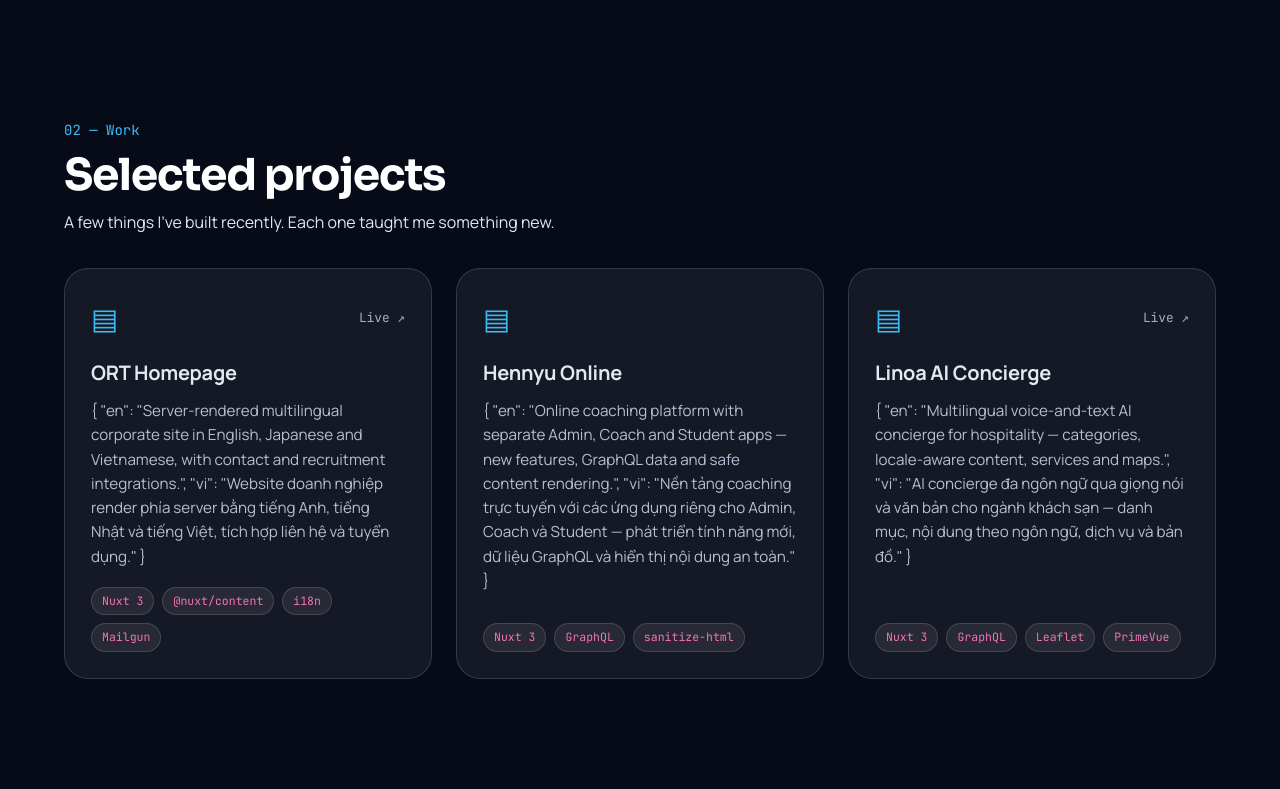
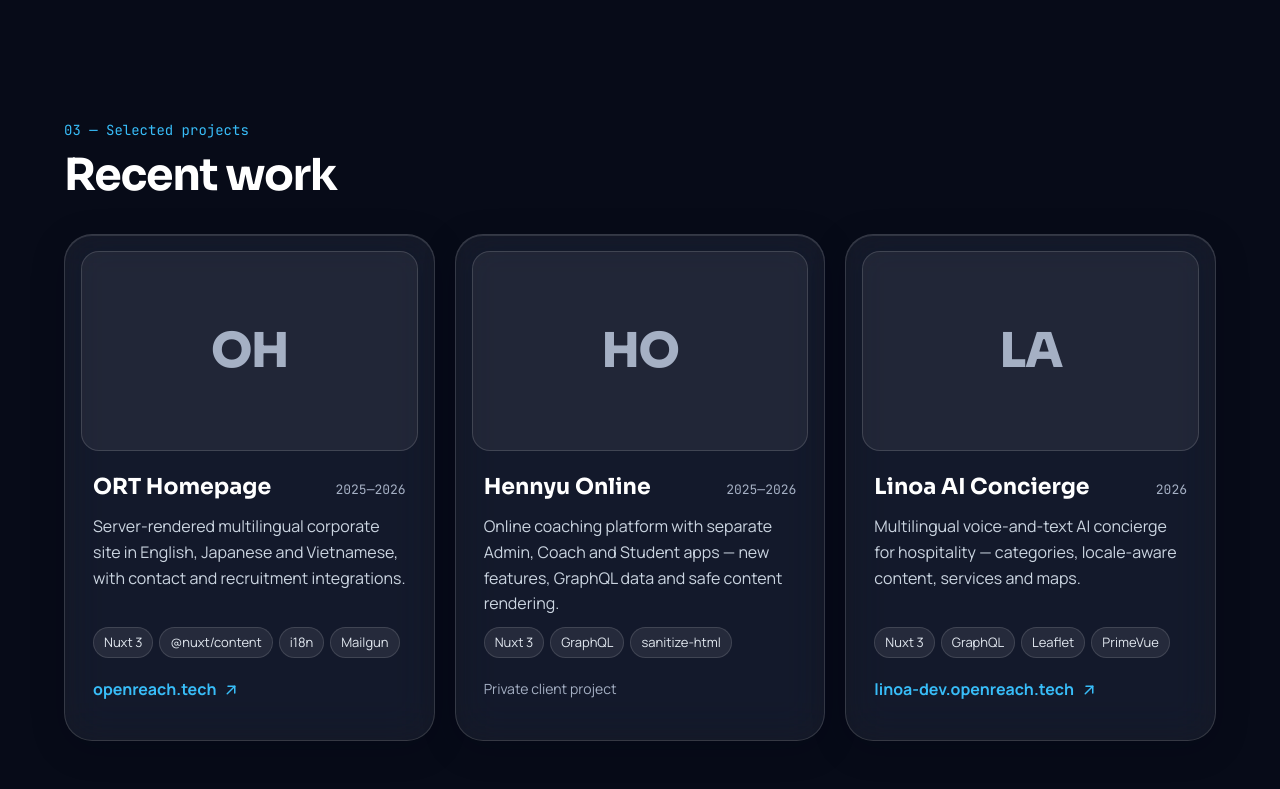
Before and after one commit to longtranaf/portfolio, a Nuxt app: page / in a window 1280 px wide. Shown: the part 1171-1960 px from the top of the page. Built offline with nearby package versions, Linux system fonts and the light colour scheme.

Commit message:
feat: redesign projects section
Co-Authored-By: Claude Opus 5.5 <noreply@anthropic.com>

```diff
--- a/components/ProjectsSection.vue
+++ b/components/ProjectsSection.vue
@@ -1,52 +1,56 @@
 <script setup lang="ts">
-import { projects } from '~/data/portfolio'
+import { projects, ui } from '~/data/portfolio'
+
+const l = useLocalized()
+
+function initials(title: string) {
+  return title.split(' ').slice(0, 2).map((word) => word[0]).join('')
+}
+
+function domain(url: string) {
+  return url.replace(/^https?:\/\//, '')
+}
 </script>
 
 <template>
   <section id="projects" class="section">
     <div class="container">
       <div class="section-head reveal">
-        <p class="eyebrow">02 — Work</p>
-        <h2 class="section-title">Selected projects</h2>
-        <p class="section-subtitle">
-          A few things I’ve built recently. Each one taught me something new.
-        </p>
+        <p class="eyebrow">{{ l(ui.projects.eyebrow) }}</p>
+        <h2 class="section-title">{{ l(ui.projects.title) }}</h2>
       </div>
 
       <div class="grid">
         <article
           v-for="project in projects"
           :key="project.title"
-          class="project reveal"
+          class="project glass reveal"
         >
-          <div class="top">
-            <div class="folder" aria-hidden="true">▤</div>
-            <div class="links">
-              <a
-                v-if="project.repo"
-                :href="project.repo"
-                target="_blank"
-                rel="noopener"
-                aria-label="Source code"
-              >Code</a>
-              <a
-                v-if="project.link"
-                :href="project.link"
-                target="_blank"
-                rel="noopener"
-                aria-label="Live demo"
-              >Live ↗</a>
+          <div class="thumb" aria-hidden="true">{{ initials(project.title) }}</div>
+
+          <div class="body">
+            <div class="heading">
+              <h3 class="title">{{ project.title }}</h3>
+              <span class="year">{{ project.year }}</span>
             </div>
+            <p class="desc">{{ l(project.description) }}</p>
+
+            <ul class="tags">
+              <li v-for="tag in project.tags" :key="tag" class="tag">{{ tag }}</li>
+            </ul>
+
+            <a
+              v-if="project.link"
+              :href="project.link"
+              target="_blank"
+              rel="noopener"
+              class="link"
+            >
+              {{ domain(project.link) }}
+              <AppIcon name="arrow-up-right" />
+            </a>
+            <span v-else class="private">{{ l(ui.projects.private) }}</span>
           </div>
-
-          <h3 class="title">{{ project.title }}</h3>
-          <p class="desc">{{ project.description }}</p>
-
-          <ul class="tags">
-            <li v-for="tag in project.tags" :key="tag">{{ tag }}</li>
-          </ul>
-
-          <span class="year">{{ project.year }}</span>
         </article>
       </div>
     </div>
@@ -56,89 +60,98 @@ import { projects } from '~/data/portfolio'
 <style scoped>
 .grid {
   display: grid;
-  grid-template-columns: repeat(auto-fill, minmax(300px, 1fr));
-  gap: 24px;
+  grid-template-columns: repeat(auto-fit, minmax(min(20rem, 100%), 1fr));
+  gap: 1.25rem;
 }
 
 .project {
-  position: relative;
-  background: var(--surface);
-  border: 1px solid var(--border);
-  border-radius: var(--radius);
-  padding: 26px;
   display: flex;
   flex-direction: column;
-  transition: transform 0.2s ease, border-color 0.2s ease, box-shadow 0.2s ease;
+  gap: 1.125rem;
+  padding: 1rem 1rem 1.75rem;
+  border-radius: var(--radius-lg);
+  box-shadow: 0 0.5rem 2rem rgba(2, 6, 23, 0.3), var(--glass-highlight);
 }
 
-.project:hover {
-  transform: translateY(-6px);
-  border-color: var(--accent);
-  box-shadow: var(--shadow);
+.thumb {
+  height: 12.5rem;
+  border-radius: 1.125rem;
+  background: var(--surface);
+  border: 0.0625rem solid var(--border);
+  display: flex;
+  align-items: center;
+  justify-content: center;
+  font-family: var(--display);
+  font-size: 3rem;
+  font-weight: 800;
+  letter-spacing: -0.03em;
+  color: var(--text-dim);
 }
 
-.top {
+.body {
+  flex: 1;
+  display: flex;
+  flex-direction: column;
+  gap: 0.625rem;
+  padding-inline: 0.75rem;
+}
+
+.heading {
   display: flex;
   justify-content: space-between;
-  align-items: center;
-  margin-bottom: 16px;
-}
-
-.folder {
-  font-size: 1.8rem;
-  color: var(--accent);
-}
-
-.links {
-  display: flex;
-  gap: 14px;
-}
-
-.links a {
-  font-family: var(--mono);
-  font-size: 0.8rem;
-  color: var(--text-dim);
-  transition: color 0.18s ease;
-}
-
-.links a:hover {
-  color: var(--accent);
+  align-items: baseline;
+  gap: 0.75rem;
 }
 
 .title {
-  font-size: 1.25rem;
-  font-weight: 700;
-  letter-spacing: -0.01em;
+  font-family: var(--display);
+  font-size: 1.375rem;
+  color: var(--white);
+}
+
+.year {
+  flex: none;
+  font-family: var(--mono);
+  font-size: 0.8125rem;
+  color: var(--text-dim);
 }
 
 .desc {
-  color: var(--text-muted);
-  font-size: 0.95rem;
-  margin-top: 10px;
   flex: 1;
+  color: var(--text-soft);
 }
 
 .tags {
   display: flex;
   flex-wrap: wrap;
-  gap: 8px;
-  margin-top: 18px;
+  gap: 0.375rem;
 }
 
-.tags li {
-  font-family: var(--mono);
-  font-size: 0.72rem;
-  color: var(--accent-3);
+.tag {
+  padding: 0.25rem 0.625rem;
+  border-radius: 999rem;
   background: var(--surface-2);
-  border: 1px solid var(--border);
-  padding: 4px 10px;
-  border-radius: 999px;
+  border: 0.0625rem solid var(--border-soft);
+  font-size: 0.8125rem;
 }
 
-.year {
-  position: absolute;
-  top: 26px;
-  right: 26px;
-  display: none;
+.link,
+.private {
+  display: inline-flex;
+  align-items: center;
+  min-height: 2.75rem;
+}
+
+.link {
+  align-self: flex-start;
+  gap: 0.375rem;
+  font-weight: 700;
+  color: var(--accent);
+  overflow-wrap: anywhere;
+}
+
+.private {
+  font-size: 0.875rem;
+  color: var(--text-dim);
 }
 </style>
```
